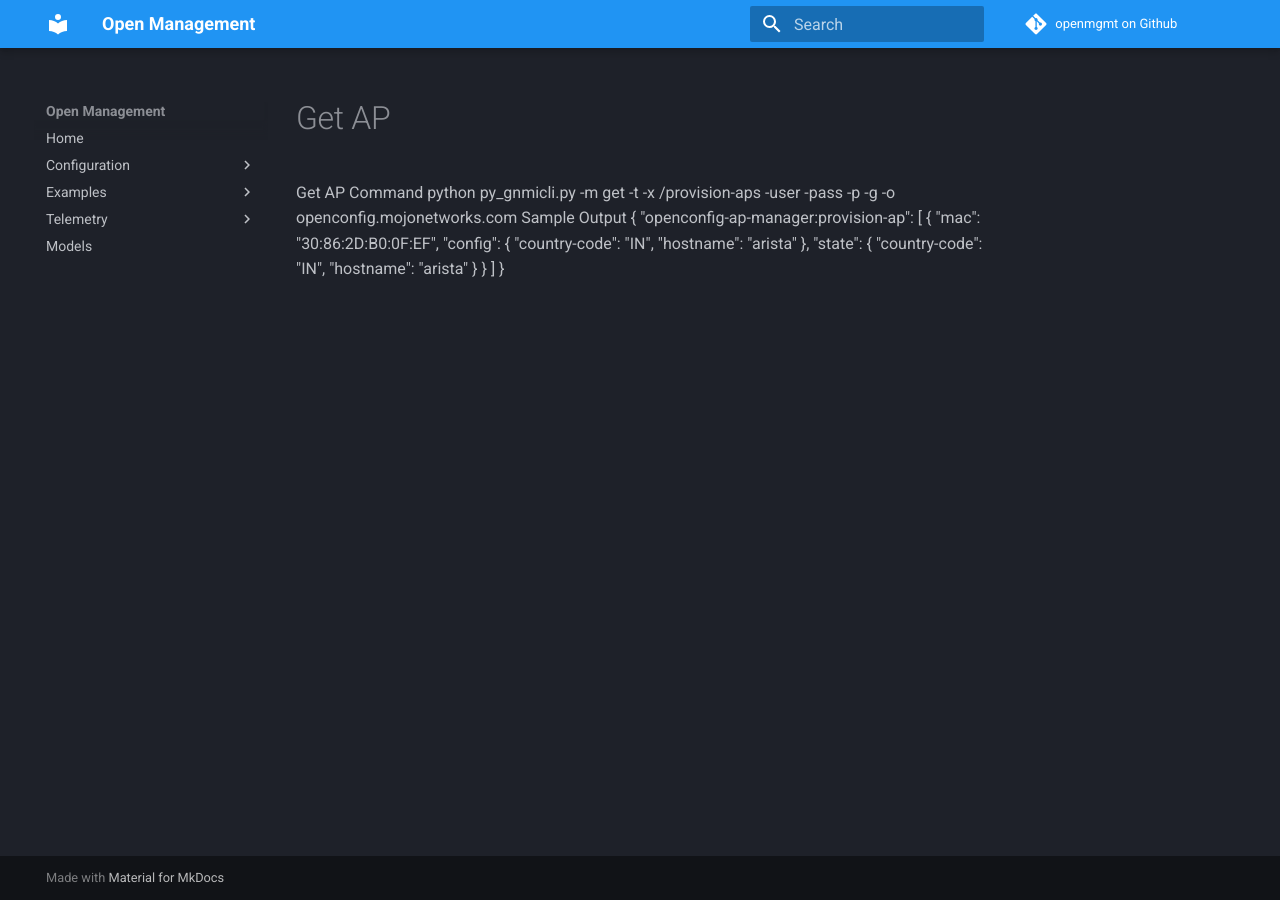
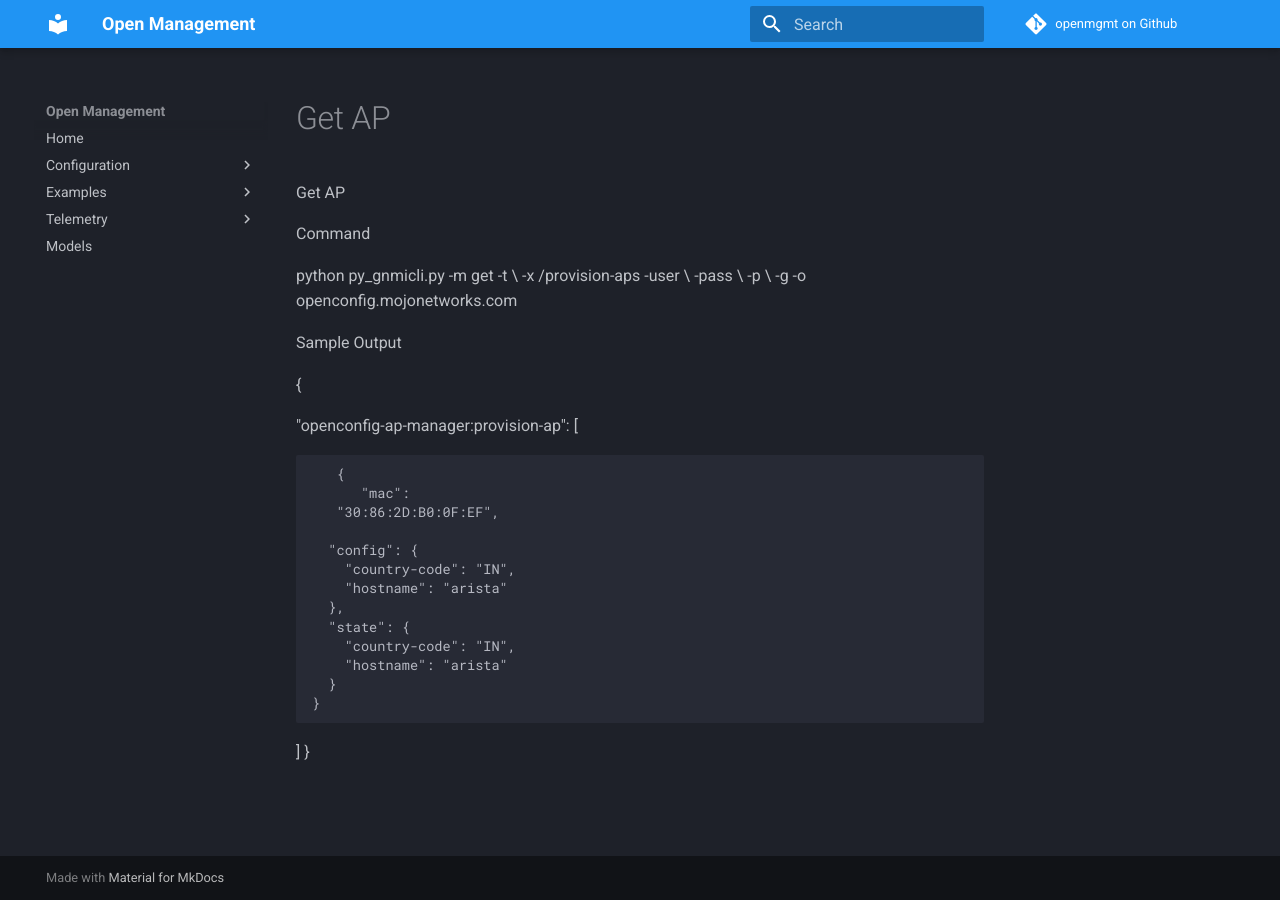
Before and after one commit to aristanetworks/openmgmt, an MkDocs documentation site: the page built from docs/examples/Temp/Get AP.md, in a window 1280 px wide. Built offline with MkDocs 1.6.1 and Material for MkDocs 9.7.7, drawn with Linux system fonts in a browser that asks for light colours; comment, search, counter and statistics services are not loaded.

Commit message:
formatting changes

```diff
--- a/docs/examples/Temp/Get AP.md
+++ b/docs/examples/Temp/Get AP.md
@@ -1,11 +1,19 @@
 Get AP
+
 Command
-python py_gnmicli.py -m get -t <AP-IP> -x /provision-aps -user <username> -pass <password> -p <port> -g -o openconfig.mojonetworks.com
+
+python py_gnmicli.py -m get -t \<AP-IP> -x /provision-aps -user \<username> -pass \<password> -p \<port> -g -o openconfig.mojonetworks.com
+
 Sample Output
+
 {
+
   "openconfig-ap-manager:provision-ap": [
-    {
-      "mac": "30:86:2D:B0:0F:EF",
+
+       {
+          "mac":
+       "30:86:2D:B0:0F:EF",
+
       "config": {
         "country-code": "IN",
         "hostname": "arista"
```
